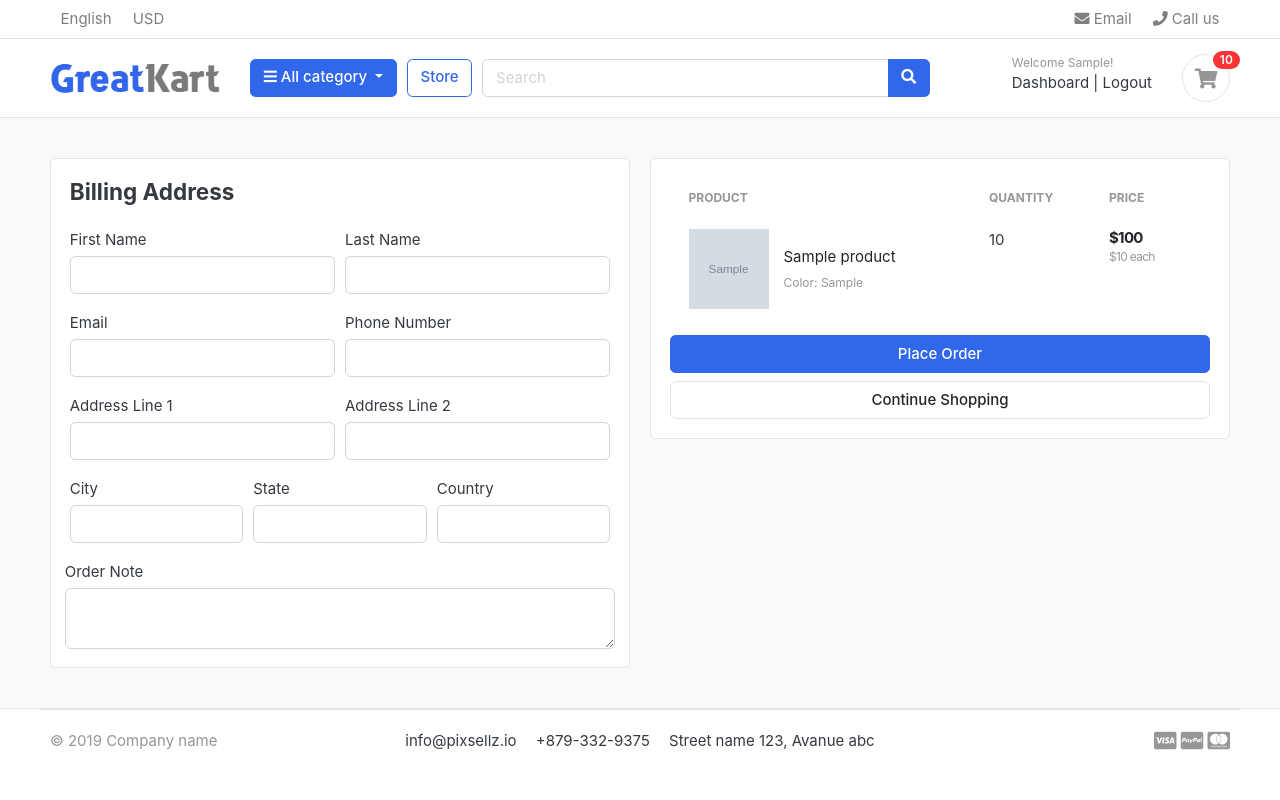
After one commit to Jerome6128/greatkart, a Django app: page /cart/checkout/ in a window 1280 px wide. The commit adds this page. Run offline with Django 3.2, Linux system fonts and the light colour scheme; a user stored in the database is signed in; tables that the repository leaves empty hold one stand-in row (values such as "Sample post"); grey boxes marked "Sample" are stand-in pictures; some libraries are stand-ins or nearby versions; some web fonts are replaced.

Commit message:
handled cart and checkout for logged in userr

```diff
--- a/carts/context_processors.py
+++ b/carts/context_processors.py
@@ -9,7 +9,10 @@ def counter(request):
         cart_count = 0
         try:
             cart = Cart.objects.filter(cart_id=_cart_id(request))
-            cart_items = CartItem.objects.filter(cart=cart[:1])
+            if request.user.is_authenticated:
+                cart_items = CartItem.objects.filter(user=request.user)
+            else:
+                cart_items = CartItem.objects.filter(cart=cart[:1])
 
             for cart_item in cart_items:
                 cart_count += cart_item.quantity
--- a/carts/models.py
+++ b/carts/models.py
@@ -1,6 +1,7 @@
 from django.db import models
 
 # Create your models here.
+from accounts.models import Account
 from store.models import Product, Variation
 
 
@@ -13,9 +14,10 @@ class Cart(models.Model):
 
 
 class CartItem(models.Model):
+    user = models.ForeignKey(Account, on_delete=models.CASCADE, null=True)
     product = models.ForeignKey(Product, on_delete=models.CASCADE)
     variations = models.ManyToManyField(Variation, blank=True)
-    cart = models.ForeignKey(Cart, on_delete=models.CASCADE)
+    cart = models.ForeignKey(Cart, on_delete=models.CASCADE, null=True)
     quantity = models.IntegerField()
     is_active = models.BooleanField(default=True)
 
--- a/carts/urls.py
+++ b/carts/urls.py
@@ -7,4 +7,5 @@ urlpatterns = [
     path('add_cart/<int:product_id>/', views.add_cart, name='add_cart'),
     path('remove_cart/<int:product_id>/<int:cart_item_id>/', views.remove_cart, name='remove_cart'),
     path('remove_cart_item/<int:product_id>/<int:cart_item_id>/', views.remove_cart_item, name='remove_cart_item'),
+    path('checkout/', views.checkout, name='checkout'),
 ]
--- a/carts/views.py
+++ b/carts/views.py
@@ -1,4 +1,4 @@
-
+from django.contrib.auth.decorators import login_required
 from django.shortcuts import render, redirect, get_object_or_404
 
 # Create your views here.
@@ -11,8 +11,11 @@ def cart(request, total=0, quantity=0, cart_items=0):
     grand_total = 0
 
     try:
-        cart = Cart.objects.get(cart_id=_cart_id(request))
-        cart_items = CartItem.objects.filter(cart=cart, is_active=True)
+        if request.user.is_authenticated:
+            cart_items = CartItem.objects.filter(user=request.user, is_active=True)
+        else:
+            cart = Cart.objects.get(cart_id=_cart_id(request))
+            cart_items = CartItem.objects.filter(cart=cart, is_active=True)
         for cart_item in cart_items:
             total += cart_item.product.price * cart_item.quantity
             quantity = cart_item.quantity
@@ -37,54 +40,97 @@ def _cart_id(request):
     return cart
 
 def add_cart(request, product_id):
+    current_user = request.user
     product = Product.objects.get(id=product_id)
-    product_variation= []
-    if request.method == "POST":
-        for item in request.POST:
-            key = item
-            value = request.POST[key]
+    if current_user.is_authenticated:
+        product_variation = []
+        if request.method == "POST":
+            for item in request.POST:
+                key = item
+                value = request.POST[key]
 
-            try:
-                product_variation.append(Variation.objects.get(product=product, variation_category__iexact=key, variation_value__iexact=value))
-            except:
-                pass
+                try:
+                    product_variation.append(Variation.objects.get(product=product, variation_category__iexact=key,
+                                                                   variation_value__iexact=value))
+                except:
+                    pass
 
-    try:
-        cart = Cart.objects.get(cart_id=_cart_id(request))
-    except Cart.DoesNotExist:
-        cart = Cart.objects.create(
-            cart_id = _cart_id(request)
+        is_cart_item_exists = CartItem.objects.filter(product=product, user=current_user).exists()
+        if is_cart_item_exists:
+            cart_item = CartItem.objects.filter(product=product, user=current_user)
+            ex_var_list = []
+            id = []
+            for item in cart_item:
+                existing_variations = item.variations.all()
+                ex_var_list.append(list(existing_variations))
+                id.append(item.id)
+
+            if product_variation in ex_var_list:
+                index = ex_var_list.index(product_variation)
+                item = CartItem.objects.get(product=product, id=id[index])
+                item.quantity += 1
+                item.save()
+                return redirect('cart')
+
+        item = CartItem.objects.create(
+            product=product,
+            quantity=1,
+            user=current_user,
         )
 
-    cart.save()
+        item.variations.add(*product_variation)
 
-    is_cart_item_exists = CartItem.objects.filter(product=product, cart=cart).exists()
-    if is_cart_item_exists:
-        cart_item = CartItem.objects.filter(product=product, cart=cart)
-        ex_var_list = []
-        id = []
-        for item in cart_item:
-            existing_variations = item.variations.all()
-            ex_var_list.append(list(existing_variations))
-            id.append(item.id)
+        item.save()
+        return redirect('cart')
 
-        if product_variation in ex_var_list:
-            index=ex_var_list.index(product_variation)
-            item = CartItem.objects.get(product=product, id=id[index])
-            item.quantity += 1
-            item.save()
-            return redirect('cart')
+    else:
+        product_variation= []
+        if request.method == "POST":
+            for item in request.POST:
+                key = item
+                value = request.POST[key]
 
-    item = CartItem.objects.create(
-        product=product,
-        quantity=1,
-        cart=cart,
-    )
+                try:
+                    product_variation.append(Variation.objects.get(product=product, variation_category__iexact=key, variation_value__iexact=value))
+                except:
+                    pass
 
-    item.variations.add(*product_variation)
+        try:
+            cart = Cart.objects.get(cart_id=_cart_id(request))
+        except Cart.DoesNotExist:
+            cart = Cart.objects.create(
+                cart_id = _cart_id(request)
+            )
 
-    item.save()
-    return redirect('cart')
+        cart.save()
+
+        is_cart_item_exists = CartItem.objects.filter(product=product, cart=cart).exists()
+        if is_cart_item_exists:
+            cart_item = CartItem.objects.filter(product=product, cart=cart)
+            ex_var_list = []
+            id = []
+            for item in cart_item:
+                existing_variations = item.variations.all()
+                ex_var_list.append(list(existing_variations))
+                id.append(item.id)
+
+            if product_variation in ex_var_list:
+                index=ex_var_list.index(product_variation)
+                item = CartItem.objects.get(product=product, id=id[index])
+                item.quantity += 1
+                item.save()
+                return redirect('cart')
+
+        item = CartItem.objects.create(
+            product=product,
+            quantity=1,
+            cart=cart,
+        )
+
+        item.variations.add(*product_variation)
+
+        item.save()
+        return redirect('cart')
 
 
 def remove_cart(request, product_id, cart_item_id):
@@ -105,3 +151,28 @@ def remove_cart_item(request, product_id, cart_item_id):
     item.delete()
 
     return redirect('cart')
+
+
+@login_required(login_url='login')
+def checkout(request, total=0, quantity=0, cart_items=None):
+    tax = 0
+    grand_total = 0
+    current_user = request.user
+    try:
+        cart_items = CartItem.objects.filter(user=current_user, is_active=True)
+        for cart_item in cart_items:
+            total += cart_item.product.price * cart_item.quantity
+            quantity = cart_item.quantity
+        tax = 20 / 100 * total
+        grand_total = total + tax
+    except Cart.DoesNotExist:
+        print('except block')
+
+    context = {
+        'total': total,
+        'tax': tax,
+        'grand_total': grand_total,
+        'quantity': quantity,
+        'cart_items': cart_items,
+    }
+    return render(request, 'store/checkout.html', context)
--- a/templates/store/cart.html
+++ b/templates/store/cart.html
@@ -105,7 +105,7 @@
 			<p class="text-center mb-3">
 				<img src="{% static './images/misc/payments.png' %}" height="26">
 			</p>
-			<a href="./place-order.html" class="btn btn-primary btn-block"> Checkout </a>
+			<a href="{% url 'checkout' %}" class="btn btn-primary btn-block"> Checkout </a>
 			<a href="{% url 'store' %}" class="btn btn-light btn-block">Continue Shopping</a>
 		</div> <!-- card-body.// -->
 		</div> <!-- card.// -->
--- /dev/null
+++ b/templates/store/checkout.html
@@ -0,0 +1,136 @@
+{% extends 'base.html' %}
+
+{% load static %}
+
+{% block content %}
+
+</header> <!-- section-header.// -->
+
+
+<section class="section-content padding-y bg">
+<div class="container">
+
+<!-- ============================ COMPONENT 1 ================================= -->
+<div class="row">
+	<aside class="col-lg-6">
+<div class="card">
+    <div class="card-body">
+        <h4 class="card-title mb-4">Billing Address</h4>
+        <form action="" method="POST">
+            {% csrf_token %}
+            <div class="form-row">
+                <div class="col form-group">
+                    <label for="">First Name</label>
+                    <input type="text" name="first_name" class="form-control" required>
+                </div>
+                <div class="col form-group">
+                    <label for="">Last Name</label>
+                    <input type="text" name="last_name" class="form-control" required>
+                </div>
+            </div>
+            <div class="form-row">
+                <div class="col form-group">
+                    <label for="">Email</label>
+                    <input type="email" name="email" class="form-control" required>
+                </div>
+                <div class="col form-group">
+                    <label for="">Phone Number</label>
+                    <input type="text" name="phone" class="form-control" required>
+                </div>
+            </div>
+            <div class="form-row">
+                <div class="col form-group">
+                    <label for="">Address Line 1</label>
+                    <input type="text" name="address_line_1" class="form-control" required>
+                </div>
+                <div class="col form-group">
+                    <label for="">Address Line 2</label>
+                    <input type="text" name="address_line_2" class="form-control" >
+                </div>
+            </div>
+            <div class="form-row">
+                <div class="col form-group">
+                    <label for="">City</label>
+                    <input type="text" name="city" class="form-control" required>
+                </div>
+                <div class="col form-group">
+                    <label for="">State</label>
+                    <input type="text" name="state" class="form-control" required>
+                </div>
+                <div class="col form-group">
+                    <label for="">Country</label>
+                    <input type="text" name="country" class="form-control" required>
+                </div>
+            </div>
+            <div class="form-row">
+                <label for="">Order Note</label>
+                <textarea name="order_note" rows="2" class="form-control"></textarea>
+            </div>
+
+    </div>
+</div> <!-- card.// -->
+
+	</aside> <!-- col.// -->
+	<aside class="col-lg-6">
+
+		<div class="card">
+		<div class="card-body">
+            <table class="table table-borderless table-shopping-cart">
+            <thead class="text-muted">
+            <tr class="small text-uppercase">
+              <th scope="col">Product</th>
+              <th scope="col" width="120">Quantity</th>
+              <th scope="col" width="120">Price</th>
+            </tr>
+            </thead>
+            <tbody>
+            {% for cart_item in cart_items %}
+            <tr>
+                <td>
+                    <figure class="itemside align-items-center">
+                        <div class="aside"><img src={{ cart_item.product.images.url }} class="img-sm"></div>
+                        <figcaption class="info">
+                            <a href="{{ cart_item.product.get_url }}" class="title text-dark">{{ cart_item.product.product_name }}</a>
+                            <p class="text-muted small">
+                                {% if cart_item.variations.all %}
+                                    {% for variation in cart_item.variations.all %}
+                                        {{ variation.variation_category | capfirst }}: {{ variation.variation_value | capfirst }}
+                                        <br>
+                                    {% endfor %}
+                                {% endif %}
+                            </p>
+                        </figcaption>
+                    </figure>
+                </td>
+                <td>
+                    <label for="">{{ cart_item.quantity }}</label>
+                </td>
+                <td>
+                    <div class="price-wrap">
+                        <var class="price">${{ cart_item.sub_total }}</var>
+                        <small class="text-muted"> ${{ cart_item.product.price }} each </small>
+                    </div> <!-- price-wrap .// -->
+                </td>
+
+            </tr>
+            {% endfor %}
+            </tbody>
+            </table>
+            <button type="submit" name="submit" class="btn btn-primary btn-block" >Place Order</button>
+			<a href="{% url 'store' %}" class="btn btn-light btn-block">Continue Shopping</a>
+        </form>
+		</div> <!-- card-body.// -->
+		</div> <!-- card.// -->
+
+
+</aside> <!-- col.// -->
+
+
+</div> <!-- row.// -->
+
+<!-- ============================ COMPONENT 1 END .// ================================= -->
+
+</div> <!-- container .//  -->
+</section>
+
+{% endblock %}
```
Also changed, not shown: accounts/views.py (+50 -2 lines), carts/migrations/0003_auto_20220205_1413.py (added).
